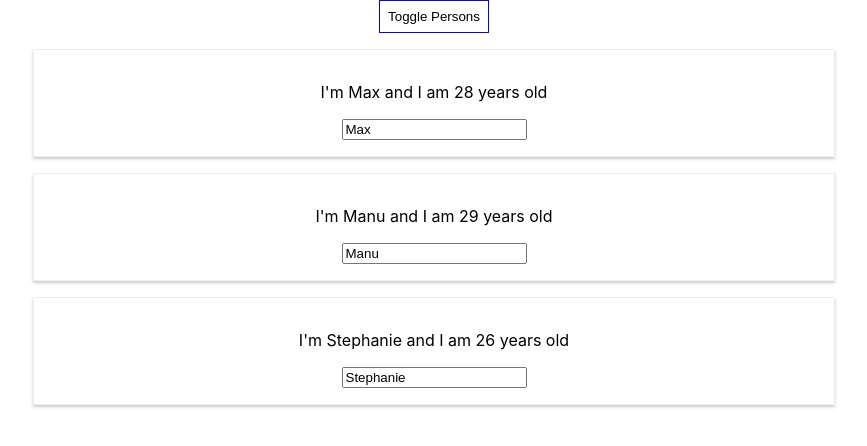
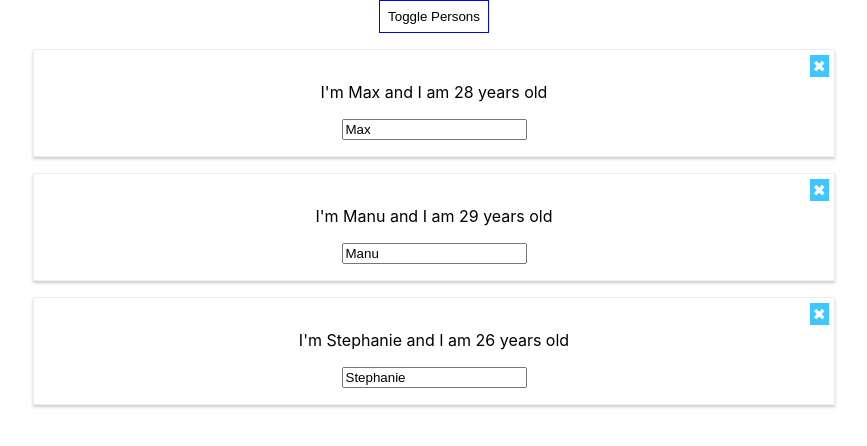
Before and after one commit to marcel-balint/react-base-syntax-app, a React (Create React App) app: page / in a window 1280 px wide. Both pictures are taken after a click on the button "Toggle Persons". Shown: the top 446 px of the page, without its empty margins (206-1073 px from the left). Built offline with nearby package versions, Linux system fonts and the light colour scheme.

Commit message:
Added a function to remove a list item

```diff
--- a/src/App.js
+++ b/src/App.js
@@ -32,6 +32,13 @@ class App extends Component {
     });
   };
 
+  deletePersonHandler = personIndex => {
+    const persons = this.state.persons;
+
+    persons.splice(personIndex, 1);
+    this.setState({ persons: persons });
+  };
+
   togglePersonsHandler = () => {
     const doesShow = this.state.showPersons;
     this.setState({ showPersons: !doesShow });
@@ -49,8 +56,14 @@ class App extends Component {
     if (this.state.showPersons) {
       persons = (
         <div>
-          {this.state.persons.map(person => {
-            return <Person name={person.name} age={person.age} />;
+          {this.state.persons.map((person, index) => {
+            return (
+              <Person
+                name={person.name}
+                age={person.age}
+                click={() => this.deletePersonHandler(index)}
+              />
+            );
           })}
         </div>
       );
--- a/src/Person/Person.css
+++ b/src/Person/Person.css
@@ -5,4 +5,15 @@
   box-shadow: 0 2px 3px #ccc;
   padding: 16px;
   text-align: center;
+  position: relative;
 }
+
+.Close {
+  position: absolute;
+  right: 5px;
+  top: 5px;
+  padding: 1px 3px 1px 3px;
+  background-color: #3cc8ff;
+  color: #fff;
+  cursor: pointer;
+}
--- a/src/Person/Person.js
+++ b/src/Person/Person.js
@@ -5,7 +5,10 @@ import "./Person.css";
 const Person = props => {
   return (
     <div className="Person">
-      <p onClick={props.click}>
+      <span className="Close" onClick={props.click}>
+        &#10006;
+      </span>
+      <p>
         I'm {props.name} and I am {props.age} years old
       </p>
       <p>{props.children}</p>
```
